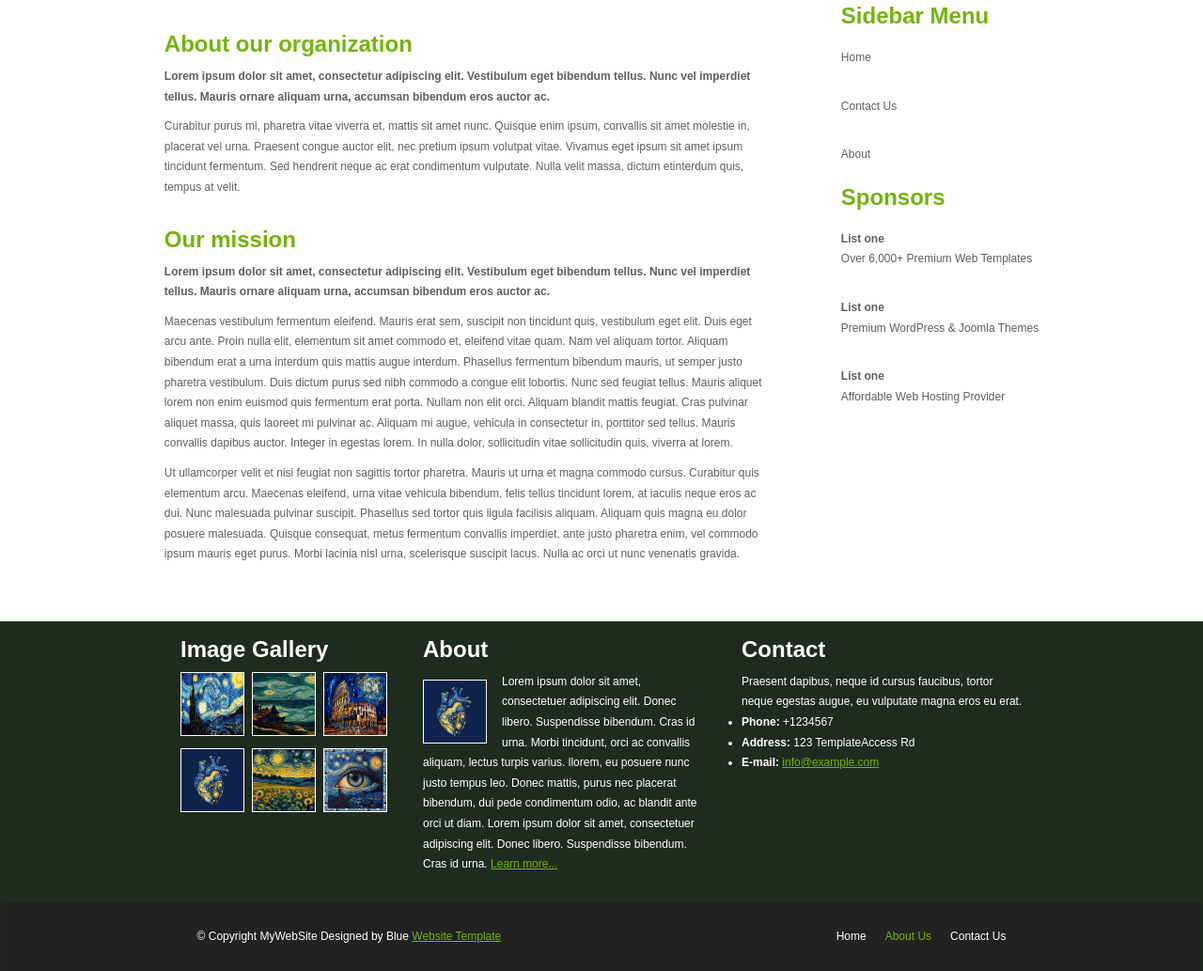
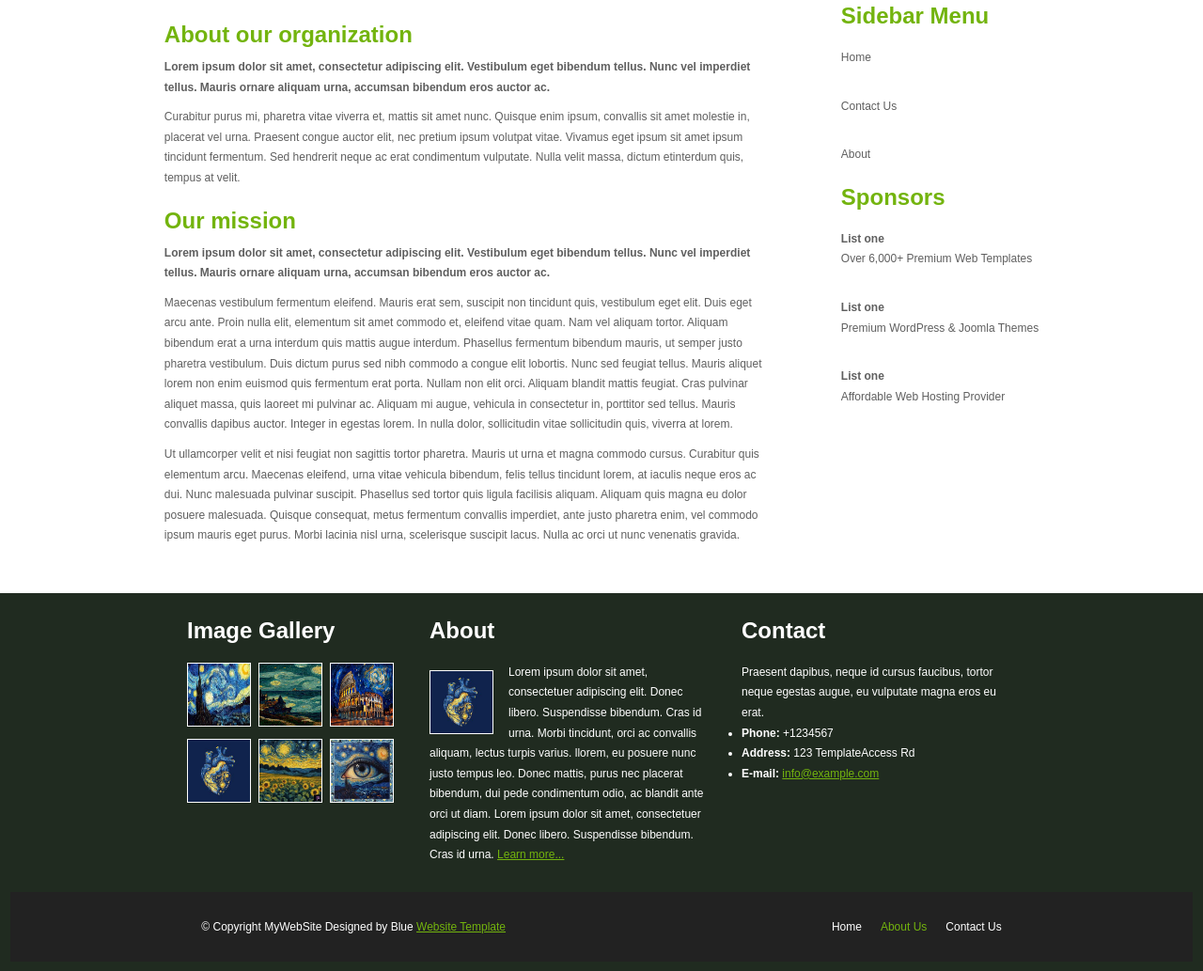
Before and after one commit to aben-sol/Assessment-2_AbenezerSolomon_UGR-5844-15_Section1, a plain HTML site: page src/html/about.html in a window 1280 px wide. Shown: the part 310-1343 px from the top of the page at 94% size. Drawn offline with Linux system fonts and the light colour scheme.

Commit message:
style pages

```diff
--- a/src/css/about.css
+++ b/src/css/about.css
@@ -1,5 +1,5 @@
 main article section {
-    margin:30px 0px;
+    margin:20px 0px;
 }
 
 main article section p{
--- a/src/css/style.css
+++ b/src/css/style.css
@@ -120,6 +120,7 @@ footer {
     justify-items: center;
     background-color:#202b20;
     color: white;
+    padding: 10px;
 
 }
 
@@ -131,7 +132,8 @@ footer {
 }
 
 .footer-info-section h2{
-    margin-bottom: 10px;
+    margin-bottom: 20px;
+    font-size: 24px;
 }
 
 .image-container {
```
